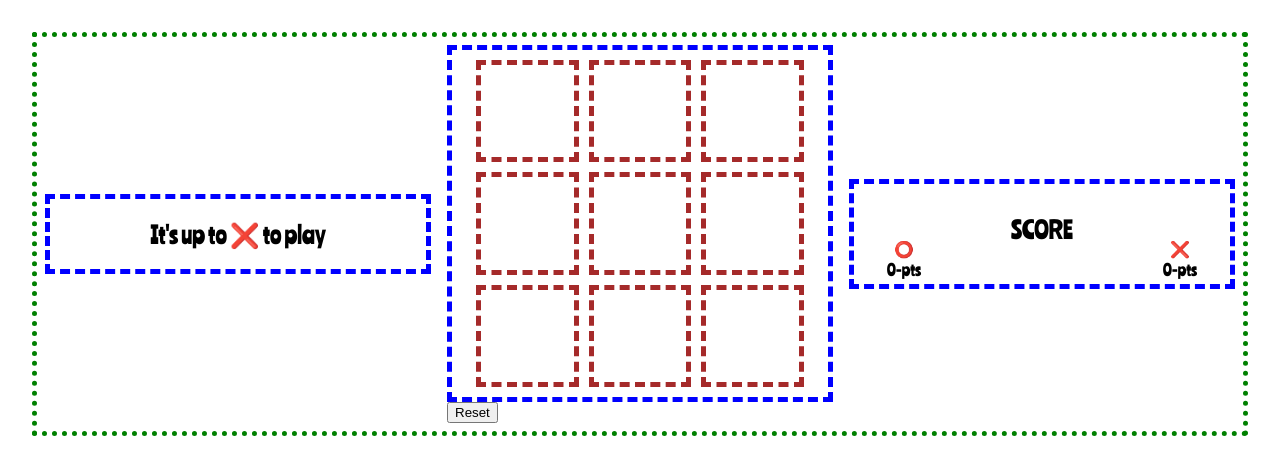
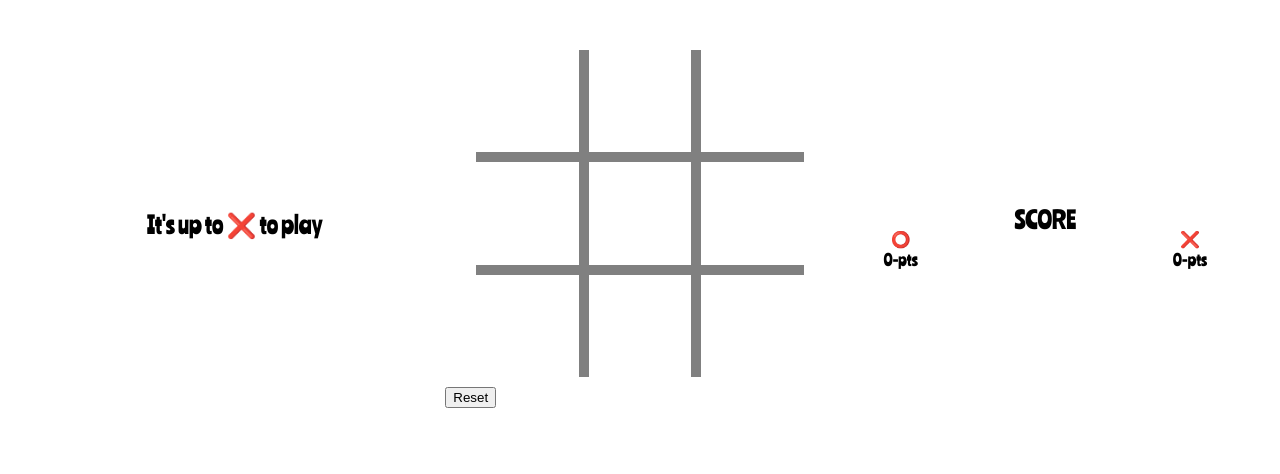
Before and after one commit to DBattou/TicTacToe, a React (Create React App) app: page / in a window 1280 px wide. Shown: the top 474 px of the page. Built offline with nearby package versions, Linux system fonts and the light colour scheme.

Commit message:
Remove dashed border, Fix Board styles

```diff
--- a/src/App.js
+++ b/src/App.js
@@ -10,14 +10,7 @@ import CurrentPlayer from './components/currentPlayer/CurrentPlayer'
 function App() {
   return (
     <div style={{ padding: '40px' }}>
-      <Grid
-        container
-        spacing={2}
-        style={{ border: '5px dotted green' }}
-        direction="row"
-        justify="center"
-        alignItems="center"
-      >
+      <Grid container spacing={2} direction="row" justify="center" alignItems="center">
         <Grid item xs={12} sm={12} md={4} lg={4} xl={4}>
           <CurrentPlayer></CurrentPlayer>
         </Grid>
--- a/src/components/board/Board.css
+++ b/src/components/board/Board.css
@@ -1,14 +1,18 @@
 .App__section-board {
-  display: grid;
+  display: flex;
   padding: 10px;
   justify-content: center;
+}
 
-  max-width: 100%;
+.Board__borderLimit {
+  display: grid;
+
+  justify-content: center;
 
   grid-template-columns: repeat(3, 8vw);
   grid-template-rows: repeat(3, 8vw);
 
   grid-gap: 10px;
 
-  border: 5px dashed blue;
+  background-color: grey;
 }
--- a/src/components/board/Board.jsx
+++ b/src/components/board/Board.jsx
@@ -24,6 +24,7 @@ function Board({ gameSize, gameState, changeGameState, winner, resetGame, change
 
   return (
     <section className="App__section-board">
+      <div className="Board__borderLimit">
         {Array(gameSize * gameSize)
           .fill()
           .map((_, i) => (
@@ -34,6 +35,7 @@ function Board({ gameSize, gameState, changeGameState, winner, resetGame, change
               testId={`square_${i}`}
             ></Square>
           ))}
+      </div>
     </section>
   )
 }
--- a/src/components/currentPlayer/CurrentPlayer.css
+++ b/src/components/currentPlayer/CurrentPlayer.css
@@ -3,8 +3,6 @@
   flex-direction: column;
   justify-content: center;
   align-items: center;
-
-  border: 5px dashed blue;
 }
 
 .App-currentPlayer {
--- a/src/components/score/Score.css
+++ b/src/components/score/Score.css
@@ -1,6 +1,5 @@
 .App__section-score {
   display: grid;
-  border: 5px dashed blue;
   justify-content: space-between;
 
   grid-template-columns: 100px 100px;
--- a/src/components/square/Square.css
+++ b/src/components/square/Square.css
@@ -2,8 +2,7 @@
   height: 100%;
   width: 100%;
 
-  box-sizing: border-box;
-  border: 5px dashed brown;
+  border: none;
 
   background-color: white;
   cursor: pointer;
```
Lines whose indentation alone changed are shown as unchanged.
